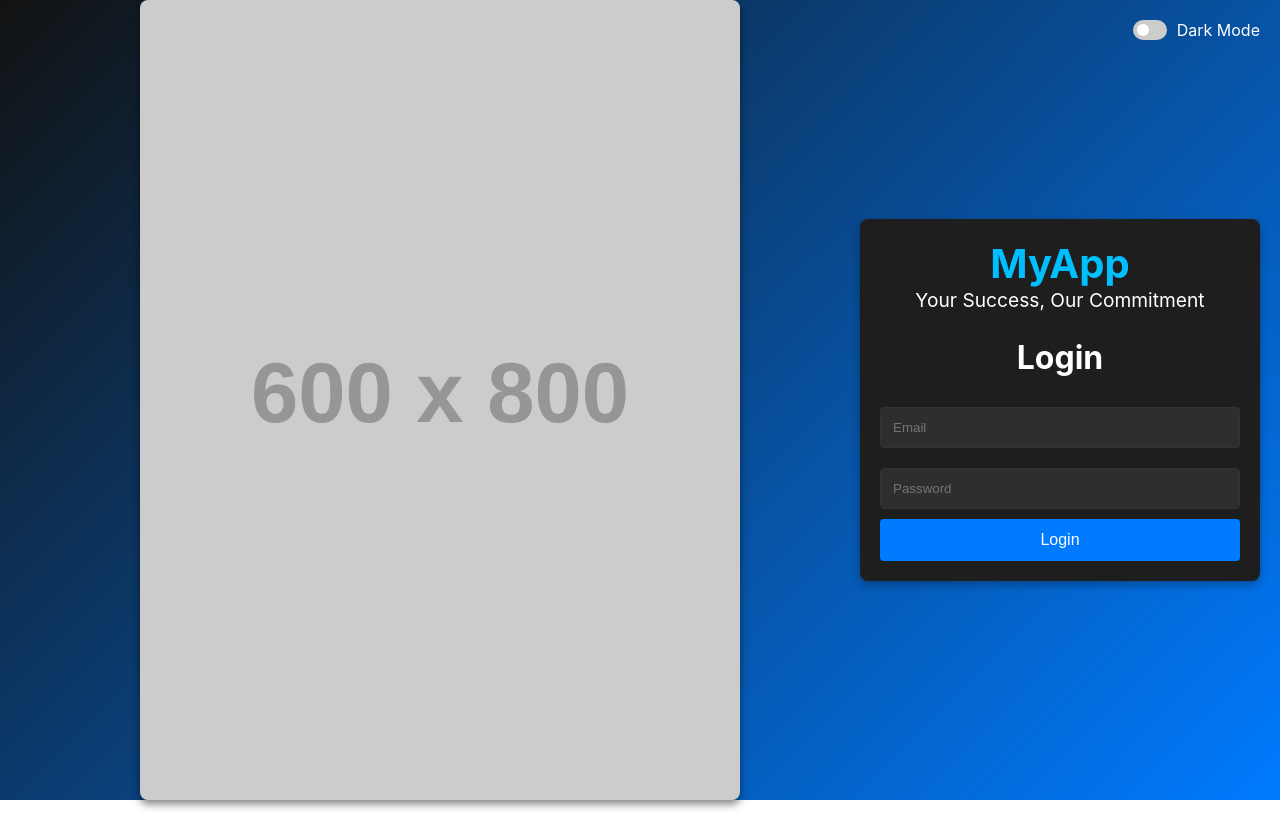
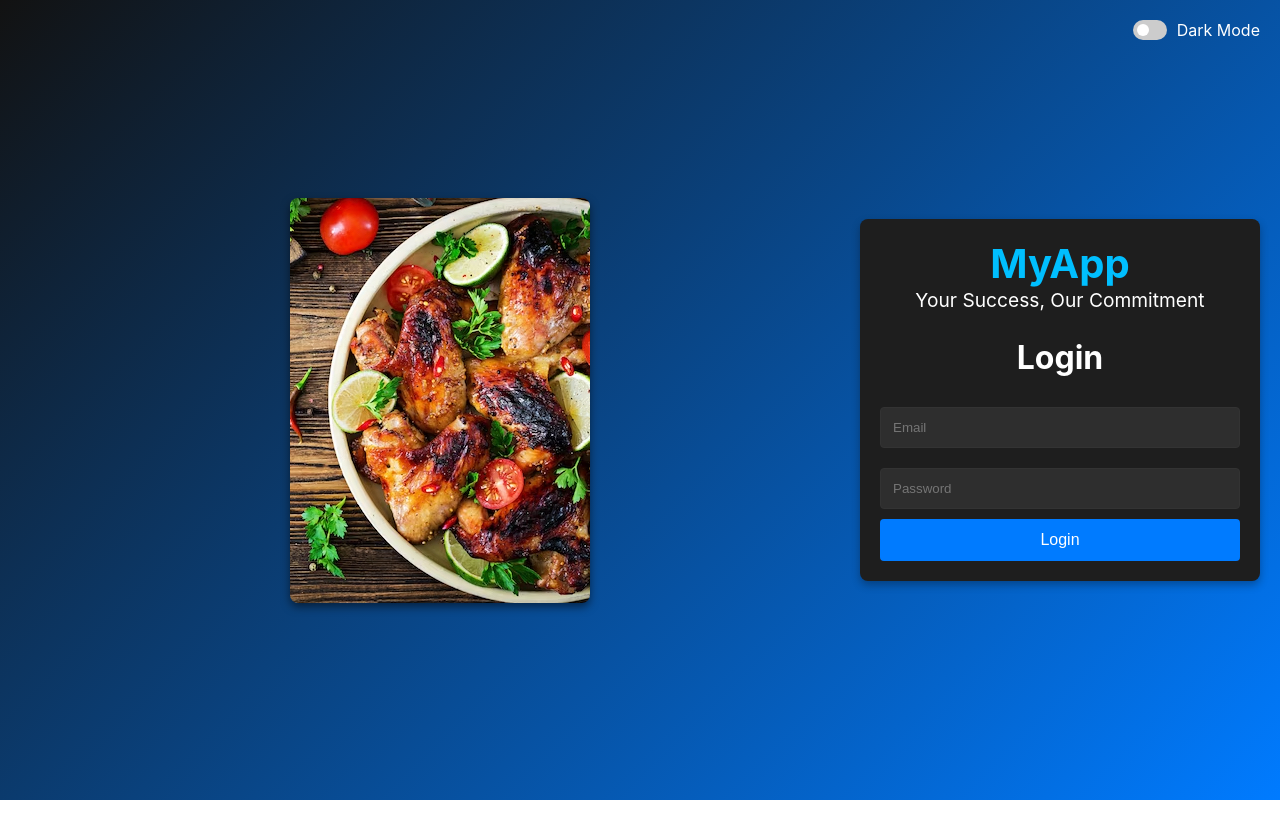
Before and after one commit to arish-panjwani/cal-snap-react, a React (Create React App) app: page /login in a window 1280 px wide. Built offline with nearby package versions, Linux system fonts and the light colour scheme.

Commit message:
Made Routing dynamic and fixed the project structure

```diff
--- a/src/App.js
+++ b/src/App.js
@@ -3,21 +3,30 @@
 // App.js
 import React from "react";
 import {
+  Navigate,
+  Route,
   BrowserRouter as Router,
-  Route,
   Routes,
-  Navigate,
 } from "react-router-dom";
+import Dashboard from "./pages/Dashboard";
 import LoginForm from "./pages/LoginForm";
-import Dashboard from "./pages/Dashboard";
+
+const routeArr = [
+  { Page: Dashboard, path: "/dashboard" },
+  { Page: LoginForm, path: "/login" },
+];
 
 const App = () => {
   return (
     <Router>
       <Routes>
-        <Route path="/dashboard" element={<Dashboard />} />
-        <Route path="/login" element={<LoginForm />} />
+        {/* Default Page */}
         <Route path="/" element={<Navigate to="/login" />} />
+        {/* Other Pages */}
+        {routeArr.map((item, index) => {
+          const { Page, path } = item || {};
+          return <Route path={path} element={<Page />} />;
+        })}
       </Routes>
     </Router>
   );
--- a/src/pages/LoginForm.js
+++ b/src/pages/LoginForm.js
@@ -3,9 +3,10 @@
 // LoginForm.js
 import React, { useState } from "react";
 import { useNavigate } from "react-router-dom";
-import "../res/styles.css";
+import login_img from "../../src/assets/img/chicken_img.jpeg";
 import { colors } from "../res/colors";
 import { strings } from "../res/strings";
+import "../res/styles.css";
 
 const LoginForm = () => {
   const [email, setEmail] = useState("");
@@ -43,7 +44,8 @@ const LoginForm = () => {
       </div>
       <div className="image-section">
         <img
-          src="https://via.placeholder.com/600x800" // Replace with your image URL
+          // src="https://via.placeholder.com/600x800" // Replace with your image URL
+          src={login_img} // Replace with your image URL
           alt="Placeholder"
           className="image"
         />
```
Also changed, not shown: src/res/styles.css (+0 -16 lines), src/api/helper.js (added), src/assets/img/chicken_img.jpeg (added).
